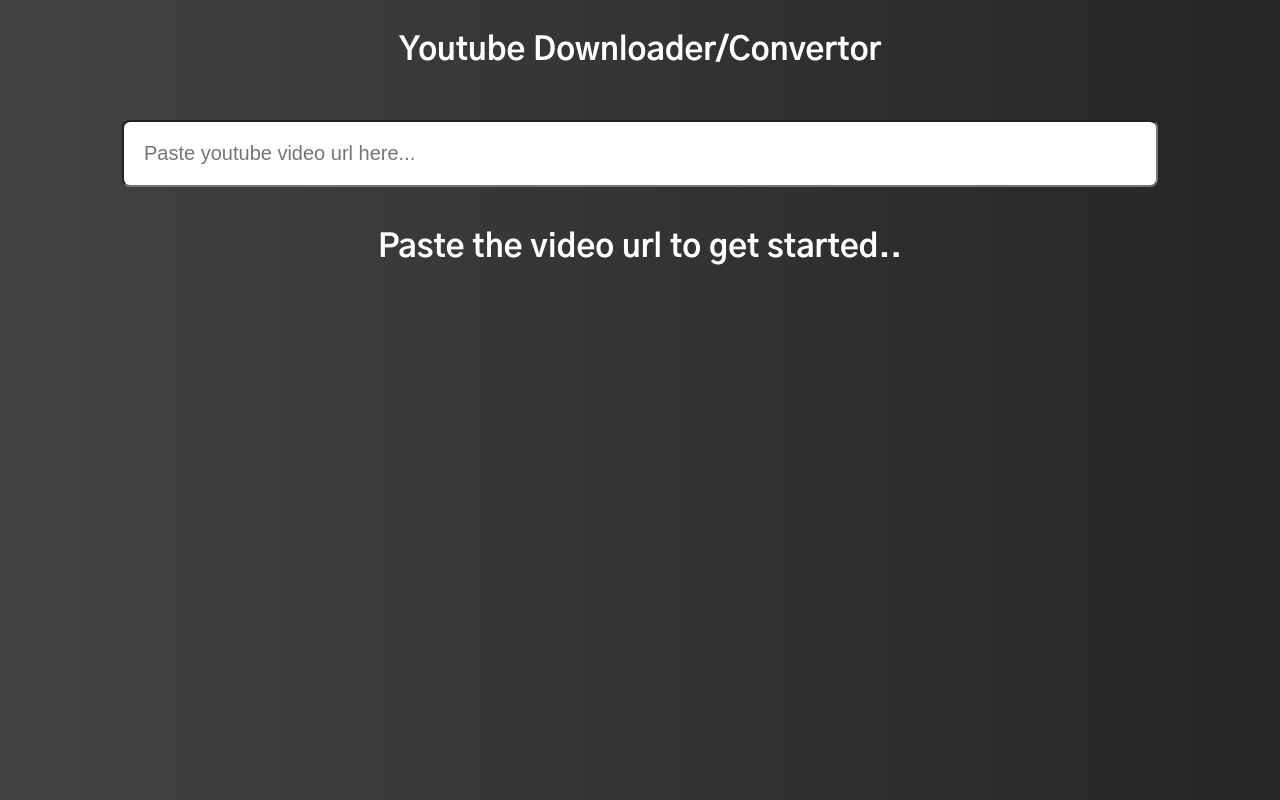
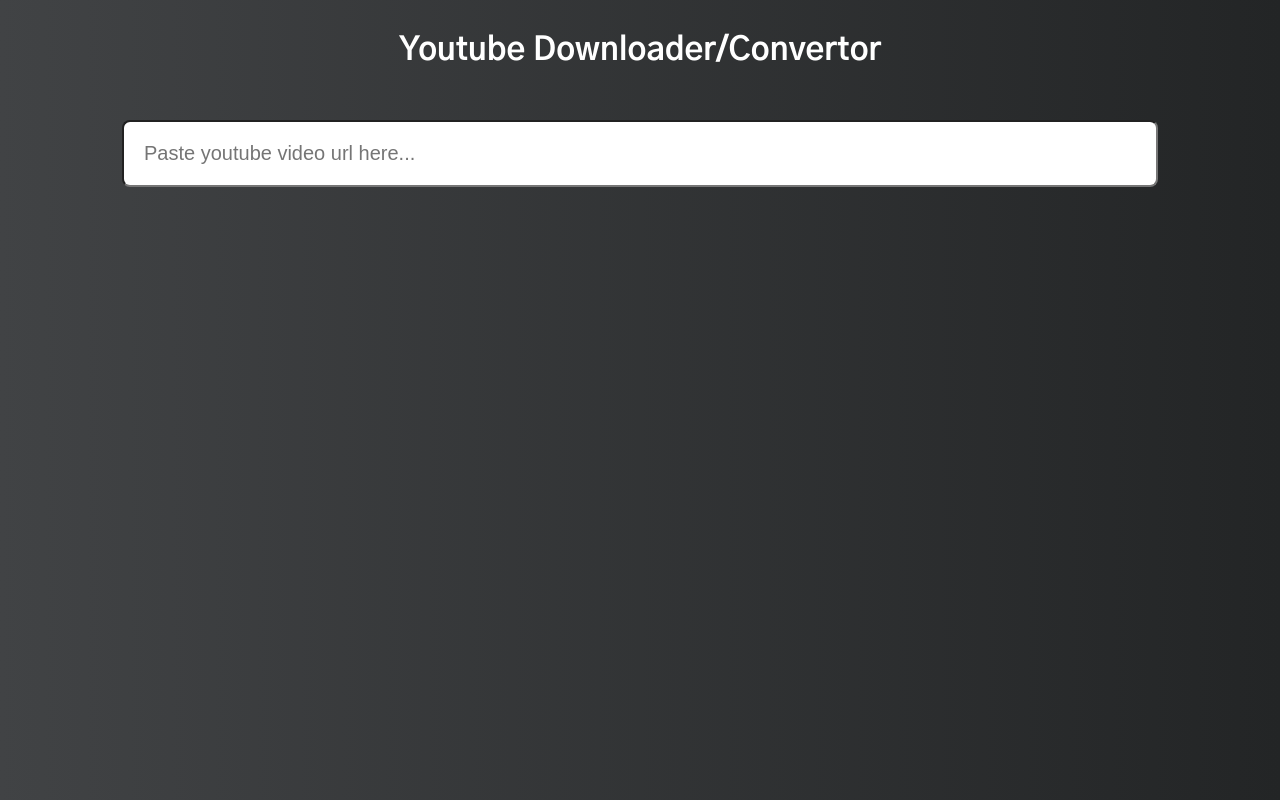
Before and after one commit to talhabintariq/converter, a React (Create React App) app: page / in a window 1280 px wide. Built offline with nearby package versions, Linux system fonts and the light colour scheme.

Commit message:
refactor

```diff
--- a/src/App.js
+++ b/src/App.js
@@ -1,10 +1,9 @@
 import React, { useEffect, useState } from "react";
 import "./App.css";
 import DownloadButton from "./DownloadButton";
-import DownloadButtonDefault from "./DownloadButtonDefault";
-import DownloadButtonInvalid from "./DownloadButtonInvalid";
 
 function App() {
+  //  Setup
   const [videoUrl, setVideoUrl] = useState("");
   const [canDownload, setCanDownload] = useState(false);
   const [id, setId] = useState("");
@@ -22,8 +21,9 @@
     );
   }, [videoUrl]);
 
+  const renderInput = () => {
     return (
-    <div className="app">
+      <>
         <div className="app__navbar">
           <h1>Youtube Downloader/Convertor</h1>
         </div>
@@ -36,22 +36,22 @@
             />
           </form>
         </div>
+      </>
+    );
+  };
 
-      {videoUrl === "" ? (
-        <DownloadButtonDefault />
-      ) : (
+  return (
+    <div className="app">
+      {renderInput()}
       <div>
-          {canDownload ? (
+        {canDownload && (
           <div>
             <DownloadButton id={id} type="mp3" />
             <br />
             <DownloadButton id={id} type="videos" />
           </div>
-          ) : (
-            <DownloadButtonInvalid />
         )}
       </div>
-      )}
     </div>
   );
 }
--- a/src/DownloadButtonDefault.css
+++ /dev/null
@@ -1,15 +0,0 @@
-img {
-  width: 500px;
-  border-radius: 8px;
-  margin-top: 20px;
-}
-
-.default {
-  margin: 20px;
-}
-
-@media (max-width: 700px) {
-  img {
-    width: 100%;
-  }
-}
--- a/src/DownloadButtonDefault.js
+++ /dev/null
@@ -1,12 +0,0 @@
-import React from "react";
-import "./DownloadButtonDefault.css";
-
-function DownloadButtonDefault() {
-  return (
-    <div className="default">
-      <h1>Paste the video url to get started..</h1>
-    </div>
-  );
-}
-
-export default DownloadButtonDefault;
--- a/src/DownloadButtonInvalid.js
+++ /dev/null
@@ -1,11 +0,0 @@
-import React from "react";
-
-function DownloadButtonInvalid() {
-  return (
-    <div style={{ margin: "20px" }}>
-      <h1 style={{ color: "red" }}>Invalid url</h1>
-    </div>
-  );
-}
-
-export default DownloadButtonInvalid;
```
Lines whose indentation alone changed are shown as unchanged.
